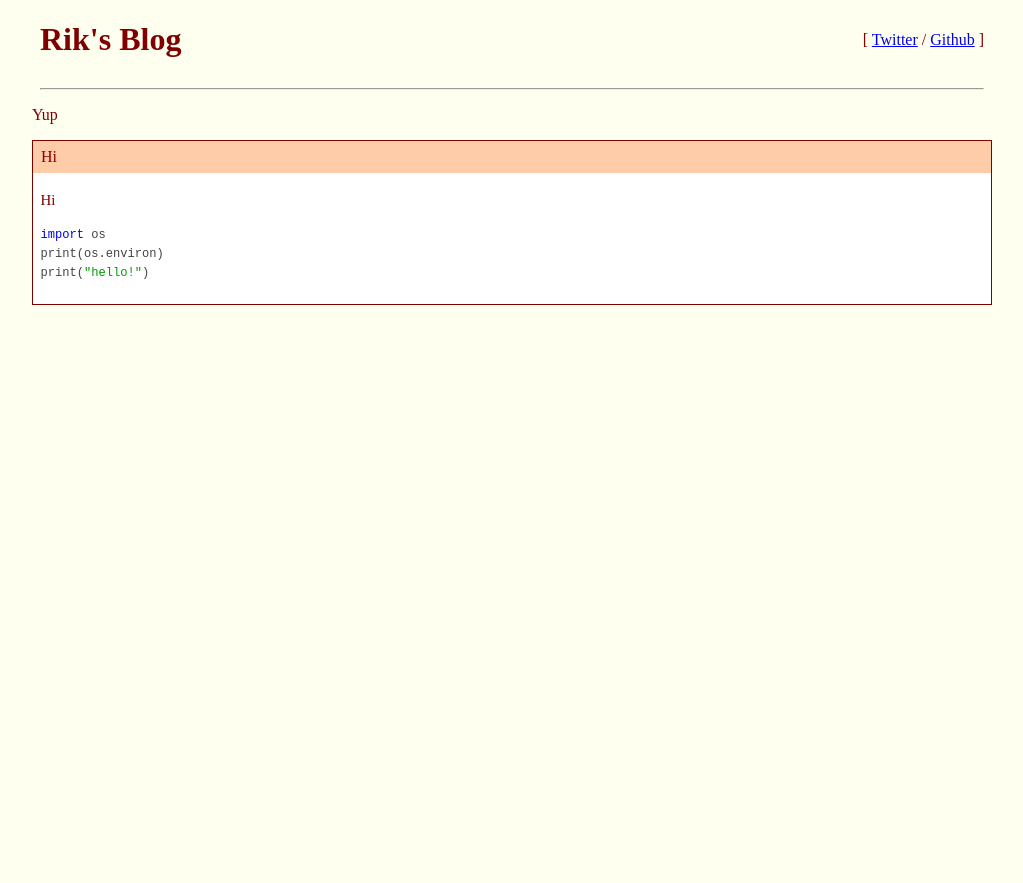
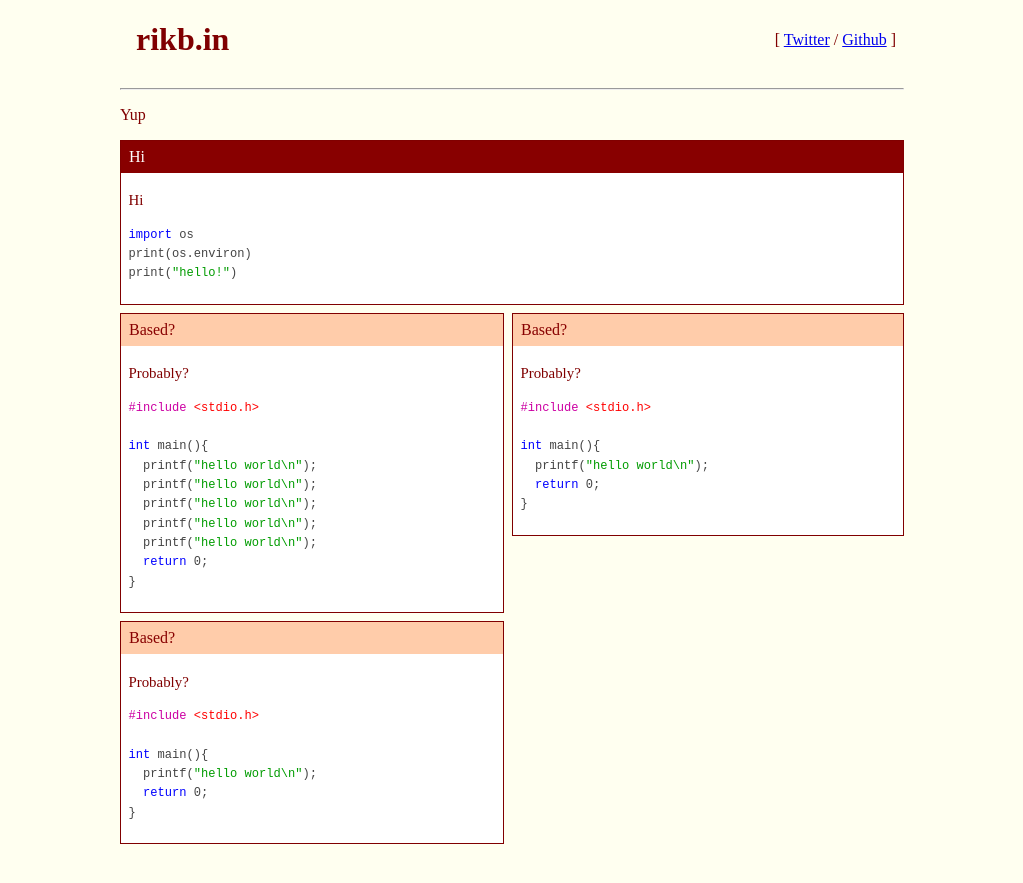
Before and after one commit to hrik2001/hrik2001.github.io, a Jekyll site: the page built from index.md, in a window 1280 px wide. Shown: the top 883 px of the page, without its empty margins (128-1151 px from the left). Built offline with Jekyll 4.4.1, drawn with Linux system fonts in a browser that asks for light colours.

Commit message:
feat: mobile-box + example in index.md

````diff
--- a/_includes/header.html
+++ b/_includes/header.html
@@ -1,7 +1,7 @@
 <header>
     <div style="display: flex; justify-content: space-between; margin-left: 0.5em; margin-right: 0.5em;">
-        <h1 style="text-decoration: none; cursor: pointer;" onclick="location.href='/';">Rik's Blog</h1>
-        <nav style="margin-top: auto; margin-bottom: auto">
+        <h1 style="text-decoration: none; cursor: pointer; margin-left: 0.5em;" onclick="location.href='/';">rikb.in</h1>
+        <nav style="margin-top: auto; margin-bottom: auto; margin-right: 0.5em;">
             [
             <a href="https://twitter.com/riksucks">Twitter</a> /
             <a href="https://github.com/hrik2001">Github</a>
--- a/_layouts/index.html
+++ b/_layouts/index.html
@@ -4,11 +4,14 @@
 <html>
   <head>
     <meta charset="utf-8">
+    <meta name="viewport" content="width=device-width, initial-scale=1.0">
     <title>{{ page.title }}</title>
   </head>
   <body>
     {% include header.html %}
-    {{content}}
+    <div id="page-body">
+      {{content}}
+    </div>
     <!--<div class="textbox">-->
       <!--<div class="textbox-bar">-->
         <!--<p>Hi</p>-->
--- a/assets/css/yotsuba.css
+++ b/assets/css/yotsuba.css
@@ -2,8 +2,18 @@ body {
     background-color: #FFFFF0;
     font-family:serif;
     color: #800000;
-    max-width: 60em;
+    max-width: 50em;
     margin: auto;
+}
+
+.announce {
+    background-color: #800 !important;
+    color: #fff !important;
+}
+
+#page-body {
+    margin-left: 0.5em;
+    margin-right: 0.5em;
 }
 
 div {
@@ -23,6 +33,8 @@ div {
     position: relative;
     padding-left: .5em;
     line-height: 2em;
+    margin-top: 0px;
+    margin-bottom: 0px;
 }
 
 .textbox-bar > * {
@@ -37,3 +49,35 @@ div {
     padding-bottom: 0;
     line-height: 130%;
 }
+
+.mobile-box {
+    width: calc(50% - 0.5em);
+    margin-right: 0.5em;
+}
+
+.mobile-box:nth-child(2n) {
+    width: 50%;
+    margin-right: 0;
+}
+
+@media screen and (max-width: 1023px) {
+    .mobile-box {
+        width: 100%;
+        margin-right: 0;
+    }
+    .mobile-box:nth-child(2n) {
+        width: 100%;
+        margin-right: 0;
+    }
+}
+
+.half-box {
+    width: 50%
+}
+
+.flex-container {
+    display: flex;
+    flex-direction: row;
+    flex-wrap: wrap;
+    align-items: flex-start;
+}
--- a/index.md
+++ b/index.md
@@ -4,9 +4,7 @@ title: Home
 ---
 Yup
 <div class="textbox">
-  <div class="textbox-bar">
-    <p>Hi</p>
-  </div>
+  <p class="textbox-bar announce">Hi</p>
   <div class="textbox-content" markdown="1">
 Hi
 
@@ -21,3 +19,61 @@ print("hello!")
 
   </div>
 </div>
+
+<div class="flex-container">
+<div class="mobile-box">
+  <div class="textbox">
+    <p class="textbox-bar">Based?</p>
+    <div class="textbox-content" markdown="1">
+Probably?
+```c
+#include <stdio.h>
+
+int main(){
+  printf("hello world\n");
+  printf("hello world\n");
+  printf("hello world\n");
+  printf("hello world\n");
+  printf("hello world\n");
+  return 0;
+}
+```
+
+  </div>
+</div>
+</div>
+
+<div class="mobile-box">
+  <div class="textbox">
+  <p class="textbox-bar">Based?</p>
+  <div class="textbox-content" markdown="1">
+Probably?
+```c
+#include <stdio.h>
+
+int main(){
+  printf("hello world\n");
+  return 0;
+}
+```
+  </div>
+  </div>
+</div>
+<div class="mobile-box">
+  <div class="textbox">
+  <p class="textbox-bar">Based?</p>
+  <div class="textbox-content" markdown="1">
+Probably?
+```c
+#include <stdio.h>
+
+int main(){
+  printf("hello world\n");
+  return 0;
+}
+```
+  </div>
+  </div>
+</div>
+
+</div>
````
